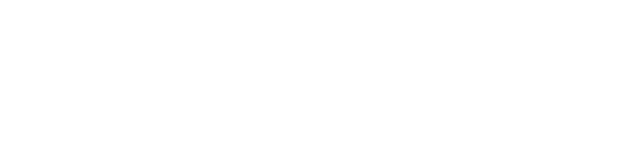
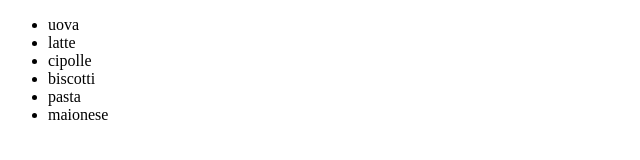
Before and after one commit to saracassandra7/js-lista-spesa, a plain HTML site: page index.html in a window 1280 px wide. Shown: the whole page, without its empty margins (0-640 px from the left). Drawn offline with Linux system fonts and the light colour scheme.

Commit message:
[add] for loop

```diff
--- a/index.html
+++ b/index.html
@@ -7,6 +7,8 @@
   <title>Lista della Spesa</title>
 </head>
 <body>
+  <ul class="for-list"></ul>
+  <ul class="while-list"></ul>
 
   <script src="js/script.js"></script>
 </body>
--- a/js/script.js
+++ b/js/script.js
@@ -5,4 +5,12 @@ Consigli:
 - Ricordiamoci di inizializzare la variabile di contatore prima dell’inizio del ciclo while
 - Ricordiamoci di incrementare il contatore, o comunque di inserire una condizione di uscita, all’interno ciclo while*/
 
-console.log('ciao');
+const spesa = ['uova', 'latte', 'cipolle', 'biscotti', 'pasta', 'maionese'];
+const forList = document.querySelector('.for-list');
+const whileList = document.querySelector('.while-list')
+
+for (let i = 0; i < spesa.length; i++){
+  const prodotto = document.createElement('li');
+  prodotto.innerHTML = spesa[i];
+  forList.append(prodotto);
+}
```
